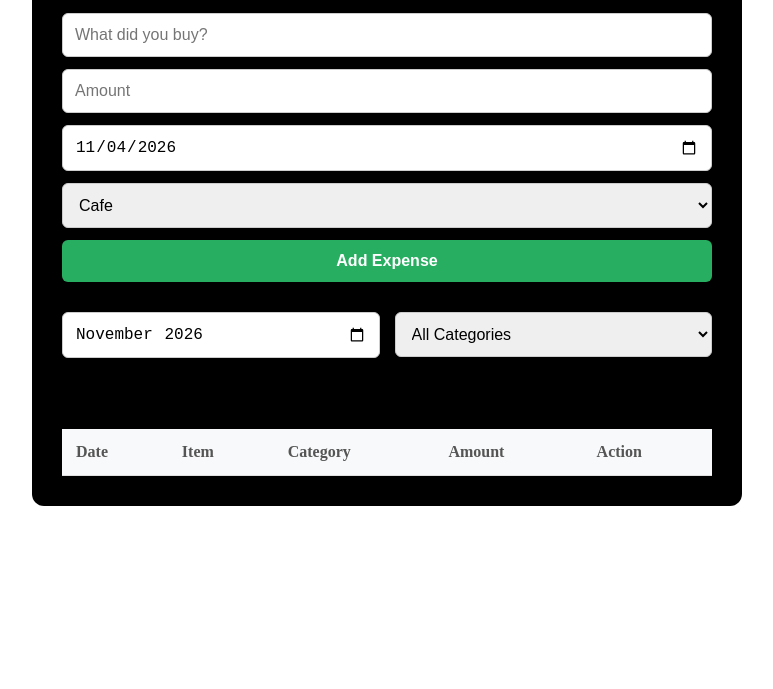
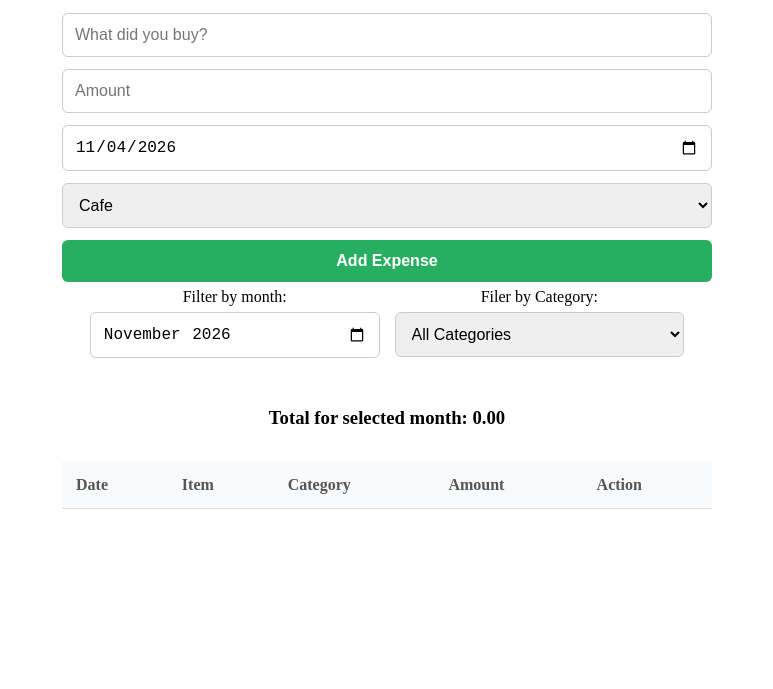
Before and after one commit to NithinAravindRR/my-spending-monitor, a plain HTML site: page index.html in a window 1280 px wide. Shown: the part 111-800 px from the top of the page, without its empty margins (253-1026 px from the left). Drawn offline with Linux system fonts and the light colour scheme.

Commit message:
Update style.css

```diff
--- a/style.css
+++ b/style.css
@@ -7,10 +7,13 @@ body {
       padding: 40px 20px;
 }
 .container {
-      justify-content: center;
+      display: flex;
+      flex-direction: column;
+      align-items: center;
+      text-align: center;
       max-width: 650px;
       margin: 0 auto;
-      background: black;
+      background: white;
       padding: 30px;
       border-radius: 12px;
       box-shadow: 0 4px 15px rgbd(0, 0, 0, 0.08);
```
